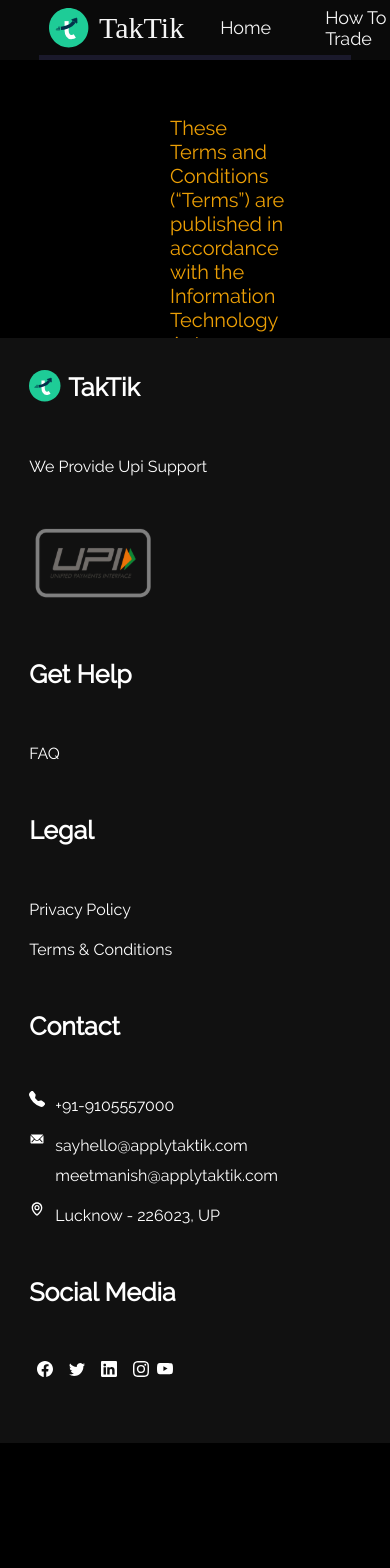
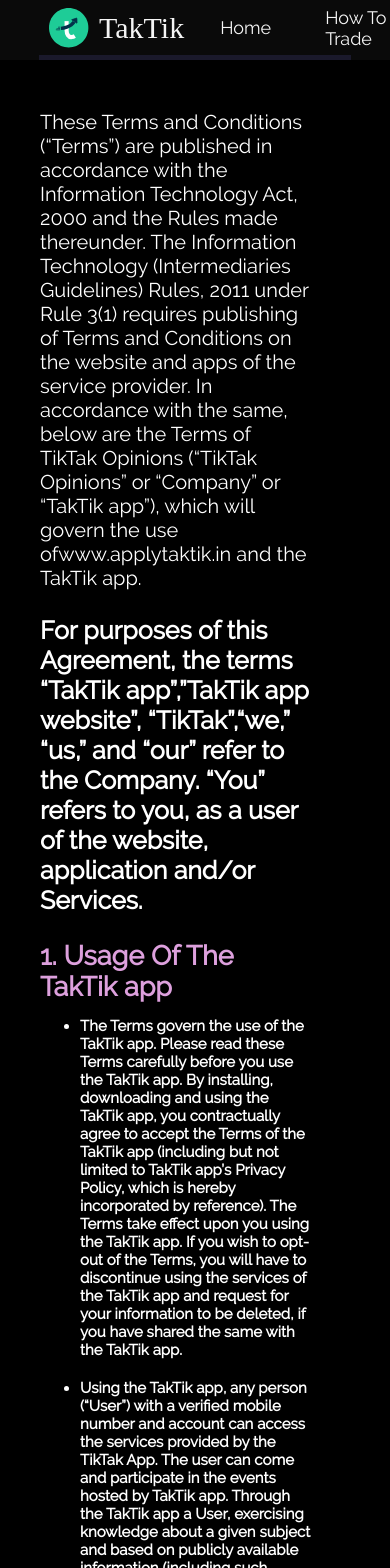
Before and after one commit to IshmeetSingh06/react-intern-work, a React (Create React App) app: page /terms in a window 390 px wide. Shown: the top 1568 px of the page. Before the commit the page ends 1443 px from the top, so only its background shows below. Built offline with nearby package versions, Linux system fonts and the light colour scheme.

Commit message:
"changes"

```diff
--- a/src/App.js
+++ b/src/App.js
@@ -7,6 +7,7 @@
 import { BrowserRouter as Router, Routes, Route } from "react-router-dom";
 import FaqPage from "./pages/faq/FaqPage";
 
+
 function App() {
   return (
     <Router>
@@ -15,7 +16,7 @@
         <Route path="/" element={<HowToTrade />} />
         <Route path="download" element={<Download />} />
         <Route path="privacy" element={<Privacy />} />
-        <Route path="terms" element={<Terms />} />
+        <Route path="terms" element={<Terms/>} />
         <Route path="faq" element={<FaqPage/>}/>
       </Routes>
       <Footer />
--- a/src/components/footer/Footer.css
+++ b/src/components/footer/Footer.css
@@ -65,17 +65,31 @@
     margin-top: 30px;
 }
 
-
-@media only screen and (max-width: 990px) {
+@media only screen and (max-width: 1250px) {
     footer .footer-container {
         width: 85%;
         margin-bottom: -120px;
         margin-top: -80px;
     }
+}
+@media only screen and (max-width: 1080px) {
+    footer .footer-container {
+        width: 85%;
+        margin-bottom: -120px;
+        margin-top: -80px;
+        margin-left: 50px;
+    }
+}
+@media only screen and (max-width: 990px) {
+    footer .footer-container {
+        width: 70%;
+        margin-bottom: -120px;
+        margin-left: 80px;
+        margin-top: -80px;
+    }
     footer .footer-container .footer-content {
         flex-direction: column
     }
-
 }
 
 @media only screen and (max-width: 450px) {
--- a/src/pages/howToTrade/HowToTrade.css
+++ b/src/pages/howToTrade/HowToTrade.css
@@ -93,7 +93,7 @@
 .final-image {
     width: 726px;
     height: 500px;
-    margin-left: 30%;
+    margin-left: 40px;
     justify-content: center;
 }
 
@@ -356,6 +356,7 @@
         margin-bottom: 0px;
         font-size: 8vh;
     }
+
     .final-image {
         margin-top: 40px;
         width: 180px;
@@ -373,7 +374,7 @@
     .final-image {
         margin-top: 40px;
         width: 320px;
-        margin-left: 60px;
+        margin-left: 0px;
         justify-content: center;
         height: 320px;
     }
@@ -381,18 +382,38 @@
     .text-1 {
         font-size: 40px;
     }
-    .availablity-info{
+
+    .availablity-info {
         margin-left: 0px;
     }
 }
 
-@media only screen and (max-width: 900px) {
-    .final-image{
+@media only screen and (max-width: 1250px) {
+    .page-top-text-side{
+        margin: auto;
+        justify-content: center;
+        margin-bottom: 20px;
+    }
+    .page-top-image-side{
+        margin: auto;
+        justify-content: center;
+    }
+    .final-image {
         margin-top: 40px;
-        width: 400px;
-        height: 300px;
-        margin-left: -0px;
+        width: 700px;
+        margin: auto;
 
+        justify-content: center;
+        height: 450px;
+    }
+}
+
+@media only screen and (max-width: 990px) {
+    .final-image {
+        margin-top: 40px;
+        width: 700px;
+        height: 500px;
+        margin-left: -30px;
     }
 }
 
@@ -405,13 +426,14 @@
 
     .text-1 {
         margin-top: 0px;
-        font-size: 40px;
+        font-size: 30px;
         margin-bottom: 0px;
     }
 
     .text-2 {
         margin-top: 0px;
         font-size: 20px;
+        margin-bottom: 10px;
     }
 
     .phone-number-input {
--- a/src/pages/terms/Terms.css
+++ b/src/pages/terms/Terms.css
@@ -16,7 +16,6 @@
     margin: auto;
     justify-content: center;
     font-size: 20px;
-    color: #EC9F05;
 }
 
 .para-bold {
@@ -41,25 +40,40 @@
     margin-bottom: 20px;
 }
 
-ul{
+ul {
     margin-bottom: 20px;
 }
+
 @media only screen and (max-width: 1250px) {
+    .term-container {
+        margin-left: 60px;
 
-    .term-container{
-        height: 20vh;
-        width: 40vw;
+    }
+}
+
+@media only screen and (max-width: 1080px) {
+    .term-container {
+        margin-left: 80px;
+
+    }
+}
+
+@media only screen and (max-width: 990px) {
+    .term-container {
+        margin-left: 40px;
+    }
+}
+
+@media only screen and (max-width: 450px) {
+    .term-container {
+        margin-left: 20px;
+        font-size: 15px
+    }
+
+    .title {
+        font-size: 27px;
+        font-weight: bold;
+        color: plum;
     }
 
 }
-
-@media only screen and (max-width: 1080px) {}
-
-@media only screen and (max-width: 900px) {}
-
-@media only screen and (max-width: 450px) {
-    .term-container{
-        height: 40vh;
-        width: 40vw;
-    }
-}
```
Also changed, not shown: 26 other files (tests, documents, lock files or other folders). Lines whose indentation alone changed are shown as unchanged.
